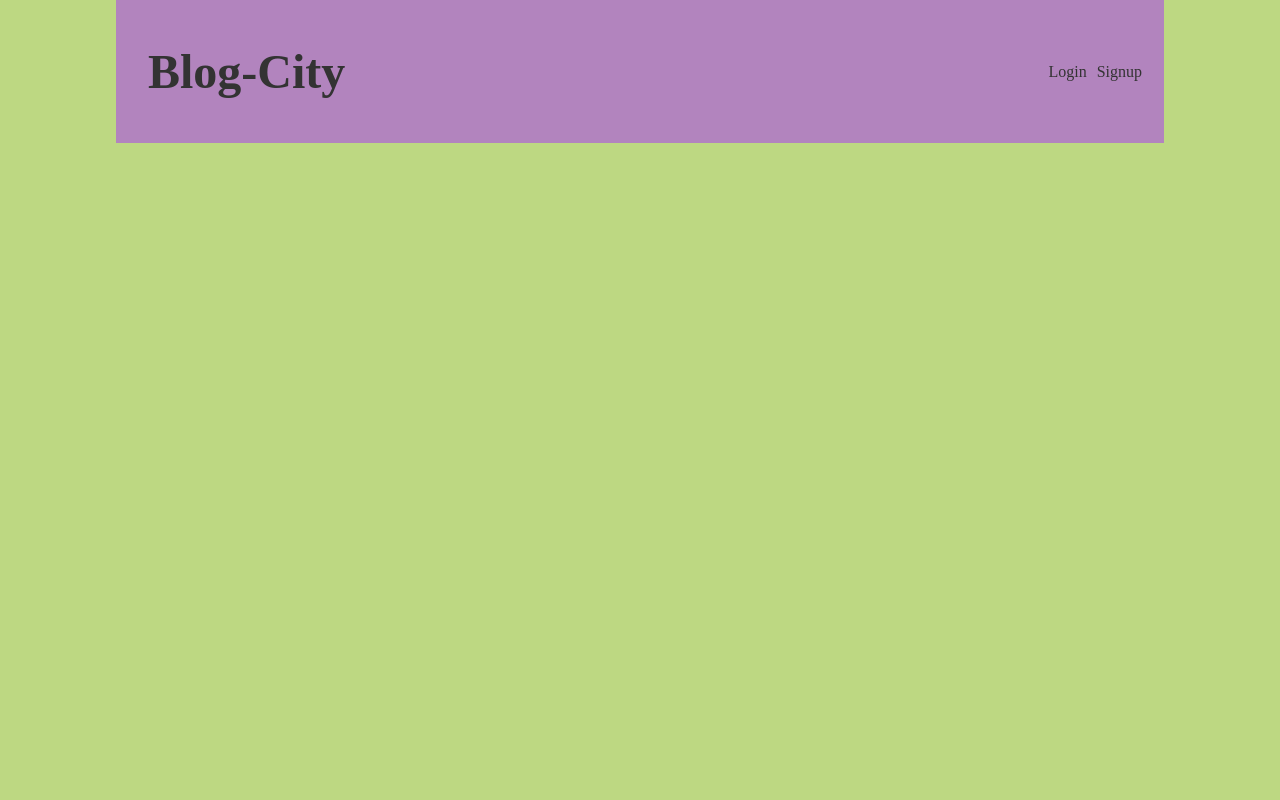
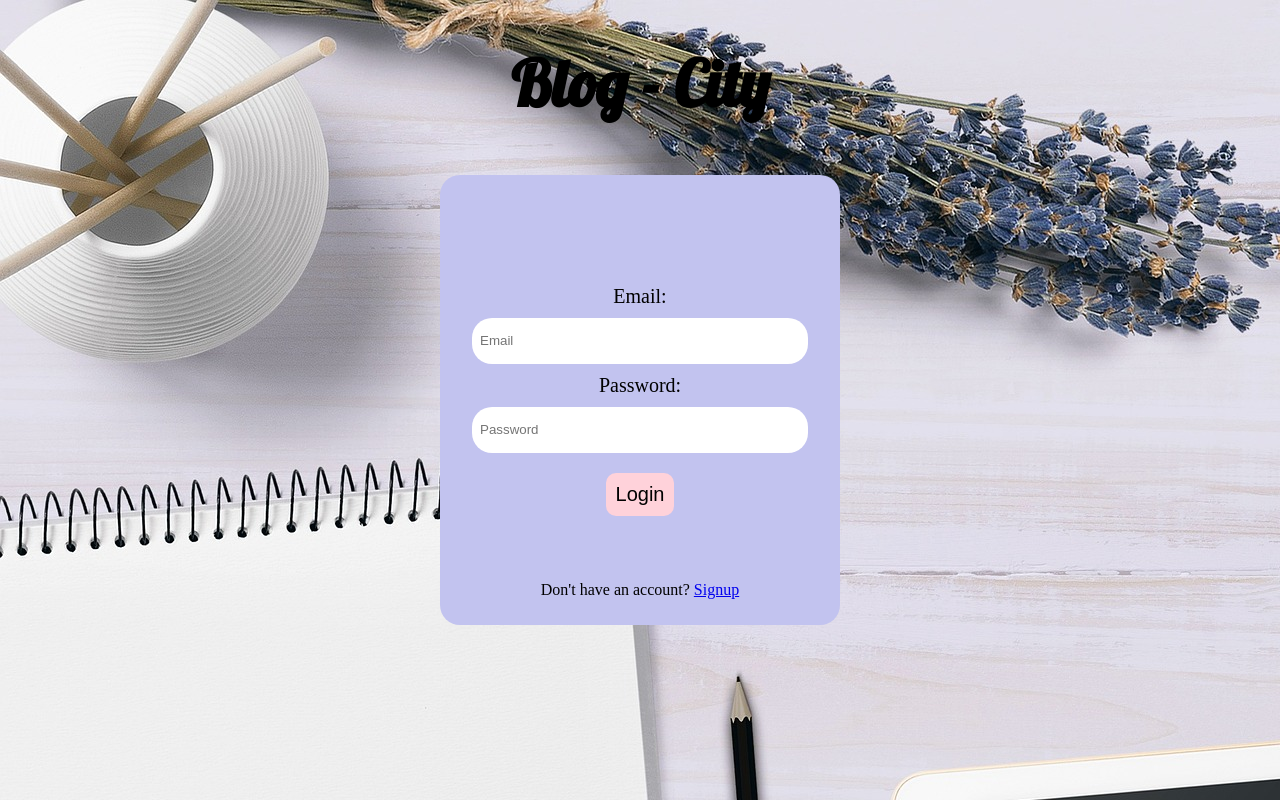
Before and after one commit to aneesh072/blog-city, a React (Create React App) app in the folder frontend/: page /login in a window 1280 px wide. Built offline with nearby package versions, Linux system fonts and the light colour scheme.

Commit message:
created login and signup form with authentication via jwt

```diff
--- a/frontend/src/App.js
+++ b/frontend/src/App.js
@@ -5,12 +5,19 @@ import BlogForm from './components/BlogForm';
 import BlogPost from './components/BlogPost';
 import Navbar from './components/Navbar';
 import Home from './pages/Home';
+import Signup from './pages/Signup';
+import { AuthContextProvider } from './context/AuthContext';
+import Login from './pages/Login';
 
 const App = () => {
+  const name = '';
   return (
     <BrowserRouter>
-      <Navbar />
+      {name ? <Navbar /> : null}
       <Routes>
+        <Route path="/signup" element={<Signup />}></Route>
+        <Route path="/login" element={<Login />}></Route>
+
         <Route path="/" element={<Home />}></Route>
         <Route path="/add-post" element={<BlogForm />}></Route>
         <Route path="/blog/:blogId" element={<BlogPost />}></Route>
--- a/frontend/src/components/BlogPost.js
+++ b/frontend/src/components/BlogPost.js
@@ -4,6 +4,7 @@ import { useNavigate, useParams } from 'react-router';
 const BlogPost = () => {
   const [blog, setBlog] = useState({});
   const params = useParams();
+  console.log(params);
 
   useEffect(() => {
     const fetchBlog = async () => {
@@ -14,9 +15,6 @@ const BlogPost = () => {
     fetchBlog();
   }, [params.blogId]);
 
-  const input = '# This is a header \n\n And this is aparagraph';
-
-  console.log(blog);
   return (
     <div className="blog-post">
       <h1>{blog.title}</h1>
--- a/frontend/src/components/Navbar.js
+++ b/frontend/src/components/Navbar.js
@@ -1,6 +1,6 @@
 import React from 'react';
 import { Link } from 'react-router-dom';
-
+import { useParams } from 'react-router-dom';
 const Navbar = () => {
   return (
     <div className="container">
--- /dev/null
+++ b/frontend/src/context/AuthContext.js
@@ -0,0 +1,34 @@
+import { createContext, useReducer, useEffect } from 'react';
+
+export const AuthContext = createContext();
+
+export const authReducer = (state, action) => {
+  switch (action.type) {
+    case 'LOGIN':
+      return { user: action.payload };
+    case 'LOGOUT':
+      return { user: null };
+    default:
+      return state;
+  }
+};
+
+export const AuthContextProvider = ({ children }) => {
+  const [state, dispatch] = useReducer(authReducer, { user: null });
+
+  useEffect(() => {
+    const user = JSON.parse(localStorage.getItem('user'));
+
+    if (user) {
+      dispatch({ type: 'LOGIN', payload: user });
+    }
+  }, []);
+
+  console.log('AuthContext state', state);
+
+  return (
+    <AuthContext.Provider value={{ ...state, dispatch }}>
+      {children}
+    </AuthContext.Provider>
+  );
+};
--- /dev/null
+++ b/frontend/src/hooks/useAuthContext.js
@@ -0,0 +1,11 @@
+import { AuthContext } from '../context/AuthContext';
+import { useContext } from 'react';
+
+export const useAuthContext = () => {
+  const context = useContext(AuthContext);
+
+  if (!context) {
+    throw Error('useAuthContext must be used inside an AithContextProvider');
+  }
+  return context;
+};
--- /dev/null
+++ b/frontend/src/hooks/useLogin.js
@@ -0,0 +1,39 @@
+import { useState } from 'react';
+import { useAuthContext } from './useAuthContext';
+
+export const useLogin = () => {
+  const [error, setError] = useState(null);
+  const [isLoading, setIsLoading] = useState(null);
+  const { dispatch } = useAuthContext();
+
+  const login = async (email, password) => {
+    setIsLoading(true);
+    setError(null);
+
+    const response = await fetch('/api/user/login', {
+      method: 'POST',
+      headers: {
+        'Content-Type': 'application/json',
+      },
+      body: JSON.stringify({ email, password }),
+    });
+
+    const json = await response.json();
+
+    if (!response.ok) {
+      setIsLoading(false);
+      setError(json.error);
+    }
+
+    if (response.ok) {
+      //save the user to the local storage\
+      localStorage.setItem('user', JSON.stringify(json));
+
+      //update the auth context
+      dispatch({ type: 'LOGIN', payload: json });
+
+      setIsLoading(false);
+    }
+  };
+  return { login, isLoading, error };
+};
--- /dev/null
+++ b/frontend/src/hooks/useSignup.js
@@ -0,0 +1,39 @@
+import { useState } from 'react';
+import { useAuthContext } from './useAuthContext';
+
+export const useSignup = () => {
+  const [error, setError] = useState(null);
+  const [isLoading, setIsLoading] = useState(null);
+  const { dispatch } = useAuthContext();
+
+  const signup = async (name, email, password) => {
+    setIsLoading(true);
+    setError(null);
+
+    const response = await fetch('/api/user/signup', {
+      method: 'POST',
+      headers: {
+        'Content-Type': 'application/json',
+      },
+      body: JSON.stringify({ name, email, password }),
+    });
+
+    const json = await response.json();
+
+    if (!response.ok) {
+      setIsLoading(false);
+      setError(json.error);
+    }
+
+    if (response.ok) {
+      //save the user to the local storage\
+      localStorage.setItem('user', JSON.stringify(json));
+
+      //update the auth context
+      dispatch({ type: 'LOGIN', payload: json });
+
+      setIsLoading(false);
+    }
+  };
+  return { signup, isLoading, error };
+};
--- a/frontend/src/index.css
+++ b/frontend/src/index.css
@@ -1,3 +1,4 @@
+@import url('https://fonts.googleapis.com/css2?family=Lobster&display=swap');
 body {
   background: #bdd882;
   margin: 0 auto;
@@ -278,3 +279,75 @@ body {
   flex-direction: column;
   gap: 10px;
 }
+
+.signup {
+  background-image: url('./assets/lav.jpeg');
+  background-blend-mode: luminosity;
+  width: 100%;
+  height: 100vh;
+  display: flex;
+  flex-direction: column;
+  justify-content: center;
+  align-items: center;
+  position: relative;
+}
+
+.signup h1 {
+  font-size: 8vh;
+  color: rgb(0, 0, 0);
+  font-family: 'Lobster', cursive;
+  position: fixed;
+  top: 0;
+}
+
+.signup form {
+  background-color: #c2c3ef;
+  height: 450px;
+  width: 400px;
+  border-radius: 20px;
+  display: flex;
+  flex-direction: column;
+  justify-content: center;
+  font-family: 'Times New Roman', Times, serif;
+  font-size: 20px;
+  gap: 10px;
+  position: fixed;
+}
+
+form .credits {
+  display: flex;
+  flex-direction: column;
+  justify-content: flex-start;
+  align-items: center;
+  gap: 10px;
+  position: relative;
+}
+
+.credits input {
+  width: 80%;
+  height: 30px;
+  padding: 8px;
+  border-radius: 20px;
+  border: none;
+}
+
+.signup button {
+  padding: 10px;
+  background: #ffd2da;
+  color: black;
+  font-size: 20px;
+  border: none;
+  border-radius: 10px;
+  cursor: pointer;
+  margin-top: 10px;
+}
+
+.option {
+  position: absolute;
+  bottom: 10px;
+  left: 0;
+  right: 0;
+  text-align: center;
+  font-size: 16px;
+  text-align: center;
+}
--- a/frontend/src/index.js
+++ b/frontend/src/index.js
@@ -3,12 +3,15 @@ import ReactDOM from 'react-dom/client';
 import './index.css';
 import App from './App';
 import { BlogContextProvider } from './context/BlogContext';
+import { AuthContextProvider } from './context/AuthContext';
 
 const root = ReactDOM.createRoot(document.getElementById('root'));
 root.render(
   <React.StrictMode>
-    <BlogContextProvider>
-      <App />
-    </BlogContextProvider>
+    <AuthContextProvider>
+      <BlogContextProvider>
+        <App />
+      </BlogContextProvider>
+    </AuthContextProvider>
   </React.StrictMode>
 );
--- /dev/null
+++ b/frontend/src/pages/Login.js
@@ -0,0 +1,53 @@
+import React, { useState } from 'react';
+import { useLogin } from '../hooks/useLogin';
+import { Link } from 'react-router-dom';
+
+const Login = () => {
+
+  const [email, setEmail] = useState('');
+  const [password, setPassword] = useState('');
+
+  const { login, error, isLoading } = useLogin();
+
+  const handleSubmit = async (e) => {
+    e.preventDefault();
+    await login(email, password);
+  };
+
+
+
+  return (
+    <div className="signup">
+      <h1>Blog - City</h1>
+      <form>
+        <div className="credits">
+          <label>Email:</label>
+          <input
+            type="email"
+            placeholder="Email"
+            value={email}
+            onChange={(e) => setEmail(e.target.value)}
+          />
+
+          <label>Password:</label>
+          <input
+            type="password"
+            placeholder="Password"
+            value={password}
+            onChange={(e) => setPassword(e.target.value)}
+          />
+
+          <button disabled={isLoading} onClick={handleSubmit}>
+            Login
+          </button>
+          {error && <div className="error">{error}</div>}
+        </div>
+        <p className="option">
+          Don't have an account? <Link to="/signup">Signup</Link>
+        </p>
+      </form>
+    </div>
+  );
+};
+
+export default Login;
--- /dev/null
+++ b/frontend/src/pages/Signup.js
@@ -0,0 +1,59 @@
+import React, { useState } from 'react';
+import { useSignup } from '../hooks/useSignup';
+import { Link } from 'react-router-dom';
+
+const Signup = () => {
+  const [name, setName] = useState('');
+  const [email, setEmail] = useState('');
+  const [password, setPassword] = useState('');
+
+  const { signup, error, isLoading } = useSignup();
+
+  const handleSubmit = async (e) => {
+    e.preventDefault();
+    await signup(name, email, password);
+  };
+
+  return (
+    <div className="signup">
+      <h1>Blog - City</h1>
+      <form>
+        <div className="credits">
+          <label>Name:</label>
+          <input
+            type="text"
+            placeholder="Full name"
+            value={name}
+            onChange={(e) => setName(e.target.value)}
+          />
+
+          <label>Email:</label>
+          <input
+            type="email"
+            placeholder="Email"
+            value={email}
+            onChange={(e) => setEmail(e.target.value)}
+          />
+
+          <label>Password:</label>
+          <input
+            type="password"
+            placeholder="Password"
+            value={password}
+            onChange={(e) => setPassword(e.target.value)}
+          />
+
+          <button disabled={isLoading} onClick={handleSubmit}>
+            Sign Up
+          </button>
+          {error && <div className="error">{error}</div>}
+        </div>
+        <p className="option">
+          Already have an account. <Link to="/login">Sign in</Link>
+        </p>
+      </form>
+    </div>
+  );
+};
+
+export default Signup;
```
Also changed, not shown: frontend/src/assets/background.jpeg (added), frontend/src/assets/lav.jpeg (added).
